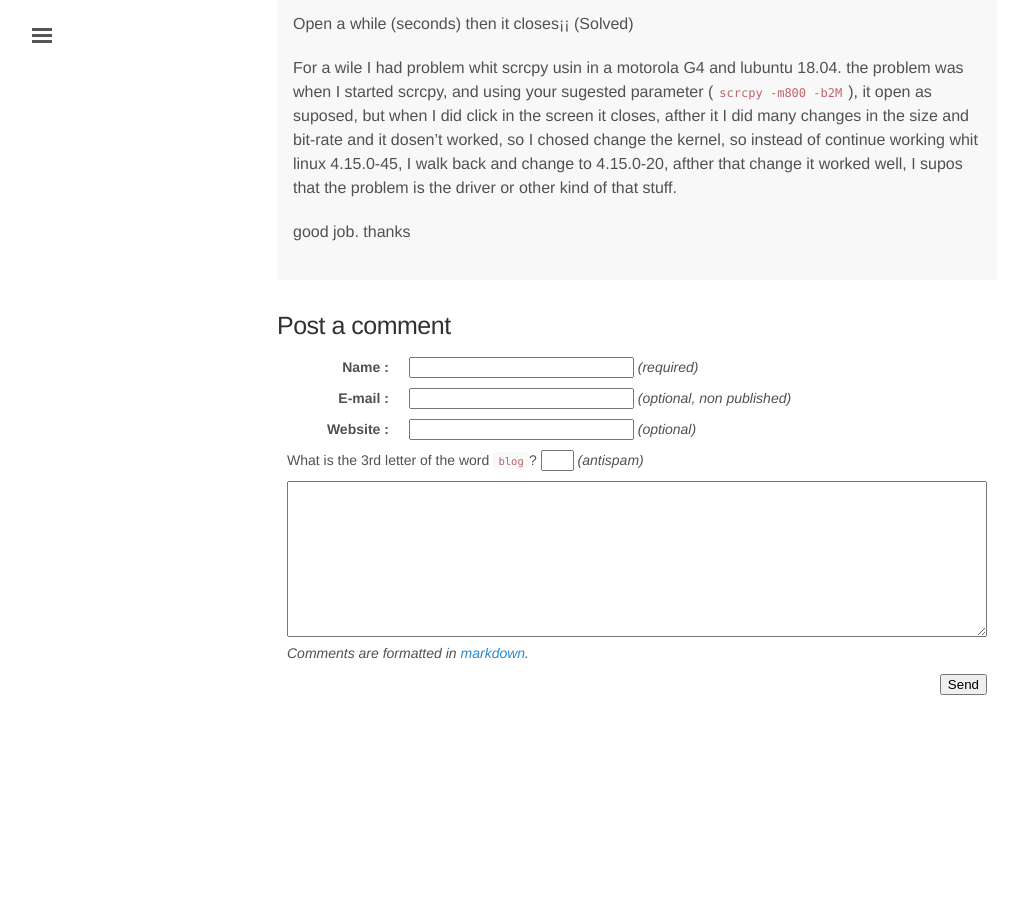
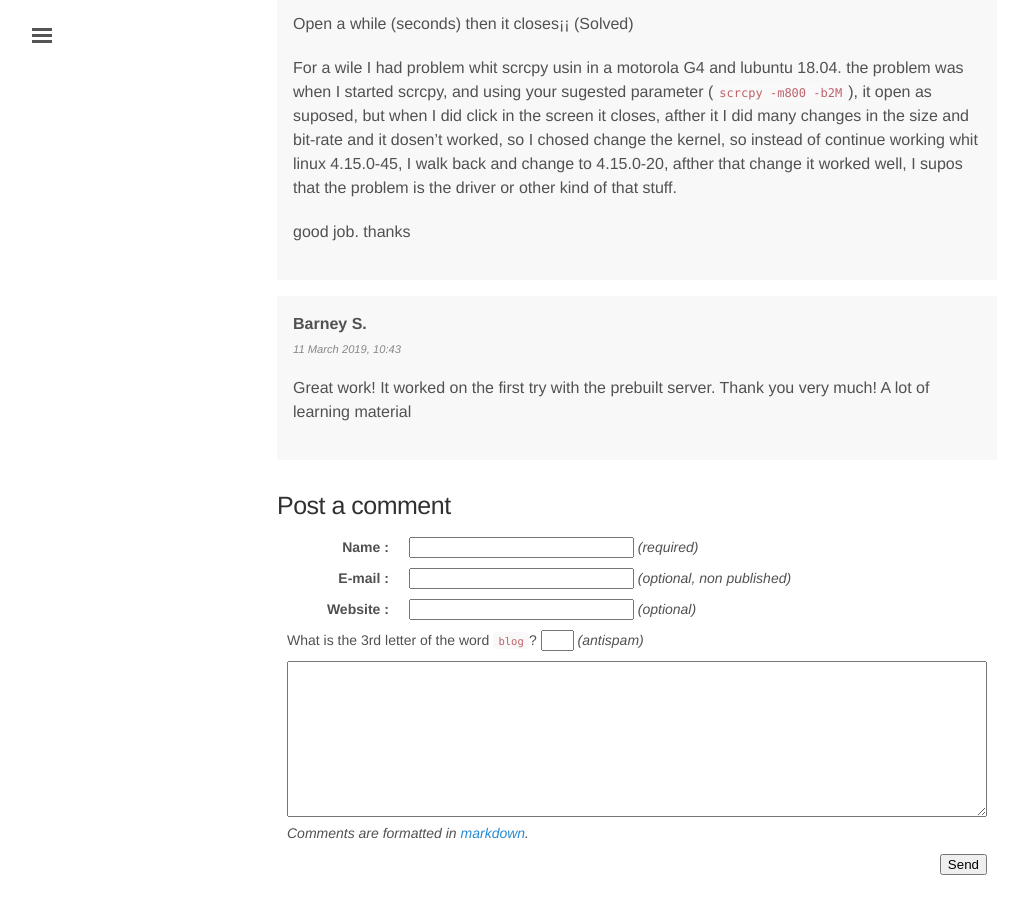
Before and after one commit to rom1v/blog.rom1v.com, a Jekyll site: the page built from _posts/2018-03-08-introducing-scrcpy.md, in a window 1280 px wide and 900 px high, scrolled down 24806 px. Shown: the whole window, without its empty margins (3-1021 px from the left). Built offline with Jekyll 4.4.1, drawn with Linux system fonts in a browser that asks for light colours; before the commit the page ends 25526 px from its top, so only the background shows below that.

Commit message:
Publish comment 62 for scrcpy

```diff
--- a/_data/comments-2018-03-introducing-scrcpy.yaml
+++ b/_data/comments-2018-03-introducing-scrcpy.yaml
@@ -648,3 +648,9 @@
     kind of that stuff.
 
     good job. thanks
+- id: 62
+  author: Barney S.
+  date: 2019-03-11 10:43:24+01:00
+  contents: |
+    Great work! It worked on the first try with the prebuilt server. Thank you
+    very much! A lot of learning material
```
